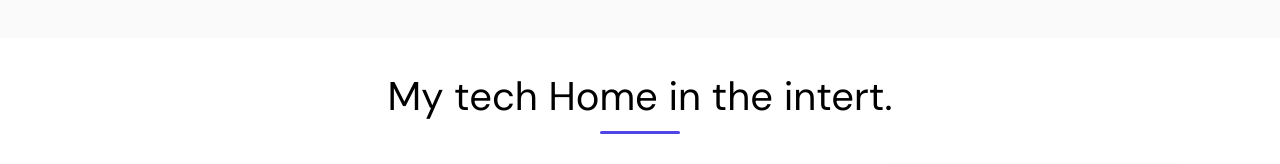
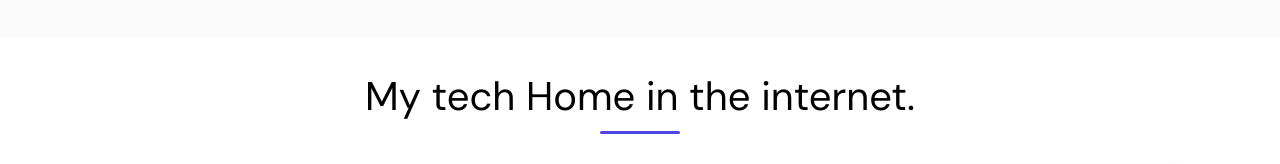
Before and after one commit to Eddie115-x/FUTURE_FS_01, a React (Create React App) app: page / in a window 1280 px wide. Shown: the part 770-934 px from the top of the page. Built offline with nearby package versions, Linux system fonts and the light colour scheme; the HTML template or start-up script is replaced by a standard one.

Commit message:
deleted readme

```diff
--- a/src/pages/Home.jsx
+++ b/src/pages/Home.jsx
@@ -63,7 +63,7 @@ function Home() {
       <section className="about-section" id="about">
         <div className="content-wrapper">
           <div className="about-container" data-aos="fade-up">
-            <h2 className="about-title">My tech Home in the intert. </h2>
+            <h2 className="about-title">My tech Home in the internet. </h2>
             <div className="about-content">
               <div className="about-text-image-container">
                 <div className="about-text">
```
Also changed, not shown: 1 other file (tests, documents, lock files or other folders).
